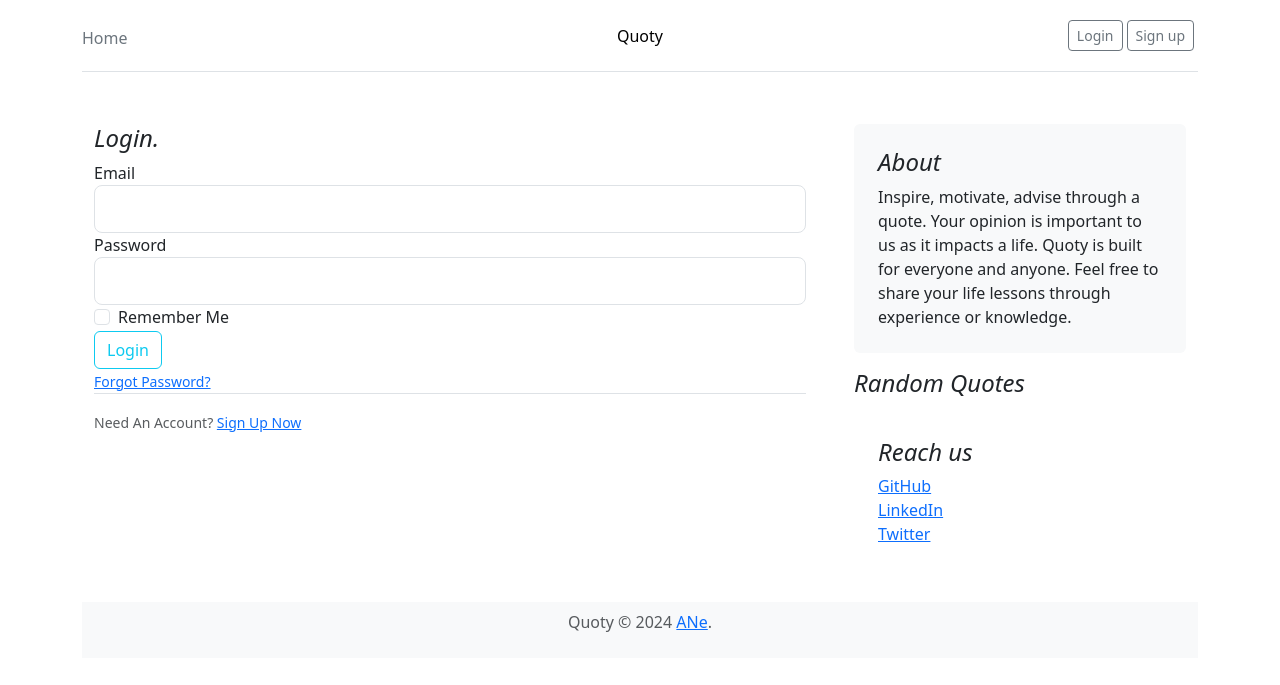
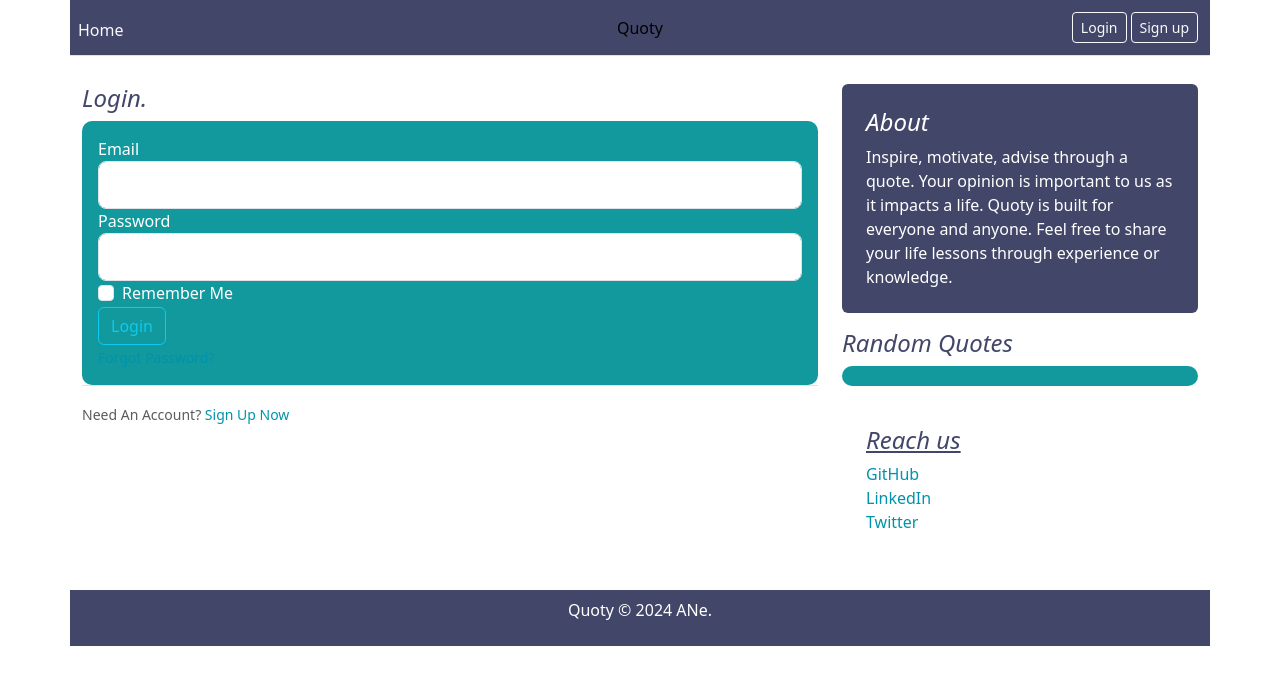
Before and after one commit to Nehad-Said/Quoty_App, a Flask app: page /login in a window 1280 px wide. Shown: the top 685 px of the page. Run offline with Flask 3, Linux system fonts and the light colour scheme; data that the repository does not hold is empty.

Commit message:
added styles

```diff
--- a/models/utils.py
+++ b/models/utils.py
@@ -1,25 +1,32 @@
 import requests
+from flask import abort
 from datetime import datetime
 import pytz
 from models.db_models import Quote
 
 
+# Get quotes from the databases.
 def get_quotes(page, order_by='created_on', descending=True):
-    if descending:
-        q = Quote.query.order_by(getattr(Quote, order_by).desc()).paginate(page=page, per_page=7)
-    else:
-        q = Quote.query.order_by(getattr(Quote, order_by)).paginate(page=page, per_page=7)
-    return q
+    try:
+        if descending:
+            q = Quote.query.order_by(getattr(Quote, order_by).desc()).paginate(page=page, per_page=5)
+        else:
+            q = Quote.query.order_by(getattr(Quote, order_by)).paginate(page=page, per_page=5)
+        return q
+    except Exception as e:
+        abort(500, description="Database couldn't be reached.")
+
+# Query the database for random quotes from an external API
+def getRandQuote():
+    try:
+        r = requests.get('https://api.quotable.io/quotes/random/?limit=4')
+        r.raise_for_status()
+        return r.json()
+    except requests.exceptions.RequestException as e:
+        abort(400, description="Couldn't reach external server, try again later.!")
 
 
-def getRandQuote():
-	r = requests.get('https://api.quotable.io/quotes/random/?limit=5')
-	if r:
-		return r.json()
-	else:
-		return {"content": "None", "author":"None"}
-
-
+# Format the date to get elapsed time
 def format_post_date(post_date, timezone='UTC'):
     current_datetime_utc = datetime.utcnow().replace(tzinfo=pytz.utc)
     post_date_utc = post_date.replace(tzinfo=pytz.timezone(timezone))
@@ -31,13 +38,15 @@ def format_post_date(post_date, timezone='UTC'):
         seconds = time_difference.seconds
 
         if seconds < 60:
-            return f"{seconds} seconds ago"
+            return f"{seconds}sec ago"
         elif seconds < 3600:
             minutes = seconds // 60
-            return f"{minutes} minutes ago"
+            return f"{minutes}min ago"
         else:
             hours = seconds // 3600
-            return f"{hours} hours ago"
+            if hours == 1:
+                return f"{hours}hr ago"
+            return f"{hours}hrs ago"
     else:
         # If the post is from a different day, display day and month
         return post_date.strftime("%b %d")
--- a/static/css/style.css
+++ b/static/css/style.css
@@ -1,3 +1,59 @@
+/* Override color variables. */
+:root {
+  --primary: #424769;
+  --secondary: #35374B;
+  --text-bg: #424769;
+  --form-cl: #11999E;
+  --link-cl: #0093AB;
+  --random-cl: #11999E;
+}
+
+.custom-primary {
+  color: var(--primary);
+}
+
+
+.custom-bg {
+  background-color: var(--primary);
+  color: white;
+}
+
+.text-bg{
+  background-color: var(--text-bg);
+  color: white;
+}
+.form-bg {
+  background-color: var(--form-cl);
+  font-weight: 300;
+  color: white;
+  border-radius: 10px;
+}
+.random-quote {
+  background-color: var(--random-cl);
+  color: var(--secondary);
+  padding: 10px;
+  border-radius: 10px;
+}
+
+.quote-bg {
+  background-color: var(--random-cl);
+  color: white;
+  border-radius: 10px;
+  font-size: 1.1rem;
+  font-weight: 350;
+}
+
+a {
+  text-decoration: none;
+  color: var(--link-cl);
+}
+
+/* Remove the padding from containers */
+.cont-header {
+ padding-left: 0%;
+ padding-right: 0%;
+}
+
 .bd-placeholder-img {
   font-size: 1.125rem;
   text-anchor: middle;
--- a/templates/_side.html
+++ b/templates/_side.html
@@ -1,5 +1,5 @@
 <div class="position-sticky" style="top: 2rem">
-	<div class="p-4 mb-3 bg-body-tertiary rounded">
+	<div class="p-4 mb-3 rounded text-bg">
 		<h4 class="fst-italic">About</h4>
 		<p class="mb-0">
 			Inspire, motivate, advise through a quote. Your opinion is
@@ -10,17 +10,17 @@
 	</div>
 
 	<div>
-		<h4 class="fst-italic">Random Quotes</h4>
-		<ul class="list-unstyled">
+		<h4 class="fst-italic custom-primary">Random Quotes</h4>
+		<ul class="list-unstyled random-quote">
 
 			{% for quote in randQ %}
 
 			<li>
-				<a class="d-flex flex-column flex-lg-row gap-3 align-items-start align-items-lg-center py-3 link-body-emphasis text-decoration-none border-top"
+				<a class="d-flex flex-column flex-lg-row gap-3 align-items-start justify-content-center align-items-lg-center py-2 link-body-emphasis text-decoration-none"
 					href="#">
-					<div class="col-lg-8">
+					<div class="col-lg-12">
 						<h6 class="mb-0">"{{ quote.content }}"</h6>
-						<small class="text-body-secondary">by - {{ quote.author }}</small>
+						<small class="text-light">by ~ {{ quote.author }}</small>
 					</div>
 				</a>
 			</li>
@@ -30,7 +30,7 @@
 	</div>
 
 	<div class="p-4">
-		<h4 class="fst-italic">Reach us</h4>
+		<h4 class="fst-italic custom-primary text-decoration-underline">Reach us</h4>
 		<ol class="list-unstyled">
 			<li><a href="https://github.com/Nehad-Said/Quoty_App">GitHub</a></li>
 			<li><a href="https://www.linkedin.com/">LinkedIn</a></li>
--- a/templates/home.html
+++ b/templates/home.html
@@ -27,16 +27,16 @@
 					<label for="floatingTextarea2">Share your quote!</label>
 				</div>
 				<div class="form-group text-end">
-					{{ form.submit(class="btn btn-primary my-2") }}
+					{{ form.submit(class="btn btn-info my-2") }}
 				</div>
 			</form>
 
-			<h4 class="fst-italic">Latest quotes.</h4>
+			<h4 class="fst-italic custom-primary">Latest quotes.</h4>
 			{% for quote in quotes %}
 
 			<article class="blog-post">
 				<div
-					class="row g-0 border rounded overflow-hidden flex-md-row mb-4 shadow-sm h-md-250 position-relative">
+					class="row g-0 border rounded overflow-hidden quote-bg flex-md-row mb-4 shadow-sm h-md-250 position-relative">
 					<div class="col p-4 d-flex flex-column position-static">
 						<p class="card-text mb-auto">
 							"{{ quote.content }}"
--- a/templates/index.html
+++ b/templates/index.html
@@ -5,12 +5,12 @@
 <main class="container">
 	<div class="row g-5 my-1">
 		<div class="col-md-8">
-			<h4 class="fst-italic">Quoty.! Developed to inspire.</h4>
+			<h4 class="fst-italic custom-primary">Quoty.! Developed to inspire.</h4>
 			{% for quote in quotes %}
 
 			<article class="blog-post">
 				<div
-					class="row g-0 border rounded overflow-hidden flex-md-row mb-4 shadow-sm h-md-250 position-relative">
+					class="row g-0 border rounded quote-bg overflow-hidden flex-md-row mb-4 shadow-sm h-md-250 position-relative">
 					<div class="col p-4 d-flex flex-column position-static">
 						<p class="card-text mb-auto">
 							"{{ quote.content }}"
--- a/templates/layout.html
+++ b/templates/layout.html
@@ -22,11 +22,11 @@
 </head>
 
 <body>
-	<div class="container">
-		<header class="border-bottom lh-1 py-3">
+	<div class="container cont-header">
+		<header class="border-bottom lh-1 p-2 custom-bg">
 			<div class="row flex-nowrap justify-content-between align-items-center">
 				<div class="col-4 pt-1">
-					<a class="link-secondary" href="{{ url_for('home') }}">Home</a>
+					<a class="link-light" href="{{ url_for('home') }}">Home</a>
 				</div>
 				<div class="col-4 text-center">
 					<a class="blog-header-logo text-body-emphasis text-decoration-none"
@@ -34,18 +34,18 @@
 				</div>
 				<div class="col-4 d-flex justify-content-end align-items-center">
 					{% if current_user.is_anonymous %}
-					<a class="btn btn-sm btn-outline-secondary" href="{{ url_for('login') }}">Login</a>
-					<a class="btn btn-sm btn-outline-secondary m-1" href="{{ url_for('register') }}">Sign up</a>
+					<a class="btn btn-sm btn-outline-light" href="{{ url_for('login') }}">Login</a>
+					<a class="btn btn-sm btn-outline-light m-1" href="{{ url_for('register') }}">Sign up</a>
 					{% else %}
-					<a class="btn btn-sm btn-outline-secondary m-1"
+					<a class="btn btn-sm btn-outline-light m-1"
 						href="{{ url_for('profile', username=current_user.username) }}">Profile</a>
-					<a class="btn btn-sm btn-outline-secondary" href="{{ url_for('logout') }}">Logout</a>
+					<a class="btn btn-sm btn-outline-light" href="{{ url_for('logout') }}">Logout</a>
 					{% endif %}
 				</div>
 			</div>
 		</header>
 	</div>
-	<div class="container" id="content">
+	<div class="container cont-header" id="content">
 		{% with messages = get_flashed_messages(with_categories=true) %}
 		{% if messages %}
 		{% for category, message in messages %}
@@ -58,11 +58,10 @@
 		{% endwith %}
 		{% block content %}{% endblock %}
 		<div class="container mt-3"></div>
-		<footer class="py-2 text-center text-body-secondary bg-body-tertiary">
+		<footer class="py-2 text-center custom-bg">
 			<p>
 				Quoty &copy; <span id="curYear"></span>
-				<!-- <a href="https://getbootstrap.com/">Bootstrap</a> by -->
-				<a href="https://twitter.com/mdo">ANe</a>.
+				ANe.
 			</p>
 		</footer>
 		<script src="https://cdn.jsdelivr.net/npm/bootstrap@5.3.2/dist/js/bootstrap.bundle.min.js"
--- a/templates/login.html
+++ b/templates/login.html
@@ -2,11 +2,11 @@
 {% block content %}
 
 <main class="container">
-    <div class="row g-5 my-1">
+    <div class="row g-4 my-1">
         <div class="col-md-8">
-            <h4 class="fst-italic">Login.</h4>
+            <h4 class="fst-italic custom-primary">Login.</h4>
             <div class="content-section">
-                <form method="POST" action="">
+                <form method="POST" action="" class="form-bg p-3">
                     {{ form.hidden_tag() }}
                     <fieldset class="form-group">
                         <div class="form-group">
--- a/templates/not_found.html
+++ b/templates/not_found.html
@@ -8,6 +8,7 @@
 			<h1>404</h1>
 			<h2 class="text-muted mb-3">Error Page!</h2>
 			<h4 class="fst-italic">Ouch!!!! Sorry, we can't find what you're looking for at the moment..</h4>
+			<p>{{ error.description }}</p>
 			<div class="border-top pt-3">
 				<small class="text-muted">
 					Need direction? <a class="ml-2" href="{{ url_for('index') }}">Your way home</a>
--- a/templates/profile.html
+++ b/templates/profile.html
@@ -10,7 +10,7 @@
 			{% for q in user.quotes %}
 			<article class="blog-post">
 				<div
-					class="row g-0 border rounded overflow-hidden flex-md-row mb-4 shadow-sm h-md-250 position-relative">
+					class="row g-0 border rounded quote-bg overflow-hidden flex-md-row mb-4 shadow-sm h-md-250 position-relative">
 					<div class="col p-4 d-flex flex-column position-static">
 
 
@@ -20,7 +20,7 @@
 
 						<div class="mb-1 text-body-secondary">{{ date_format(q.created_on) }}</div>
 						<!-- Button trigger modal -->
-						<button type="button" id="edit_quote_{{ q.id }}" class="btn btn-info edit_quote_btn"
+						<button type="button" id="edit_quote_{{ q.id }}" class="btn btn-outline-light edit_quote_btn"
 							data-bs-toggle="modal" data-bs-target="#editquote_{{ q.id }}" data-quote-id="{{ q.id }}"
 							data-quote-content="{{ q.content }}">Edit
 							<svg xmlns="http://www.w3.org/2000/svg" width="16" height="16" fill="currentColor"
--- a/templates/register.html
+++ b/templates/register.html
@@ -7,7 +7,7 @@
 		<div class="col-md-8">
 			<h4 class="fst-italic">Register for free.</h4>
 			<div class="content-section">
-				<form method="POST" action="">
+				<form method="POST" action="" class="form-bg p-3">
 					{{ form.hidden_tag() }}
 					<fieldset class="form-group">
 						<div class="form-group mb-3">
--- a/templates/server_error.html
+++ b/templates/server_error.html
@@ -14,6 +14,7 @@
 							An unexpected error has occurred and it's definetly our fault.
 						</strong>
 						<p class="card-text mb-auto">
+							{{ error.description }}
 							Our technical team has been notified. We're sorry for the inconvenience caused.!
 						</p>
 					</div>
```
Also changed, not shown: models/error.py (+6 -4 lines).
